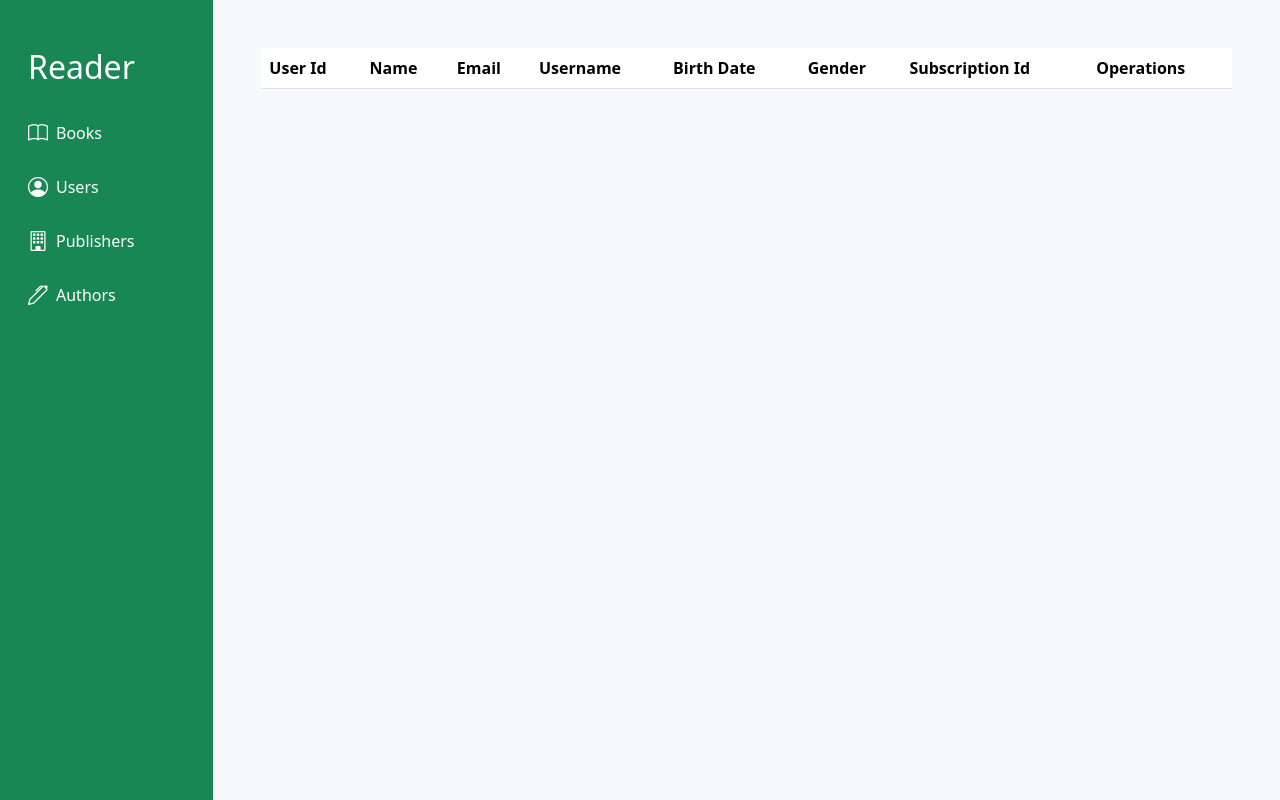
After one commit to emrebozkurt0/reader, a Flask app: page /users in a window 1280 px wide. The commit adds this page. Run offline with Flask 3, Linux system fonts and the light colour scheme; lists and menus that the app fills with data are empty.

Commit message:
crud pages

```diff
--- a/main/routes.py
+++ b/main/routes.py
@@ -1,10 +1,31 @@
 from flask import render_template, request
 from app import app
 
-@app.route('/')
+""" @app.route('/')
 def home():
-    return render_template("home.html")
+    return render_template("home.html") """
 
-@app.route('/admin')
+
+@app.route("/")
 def admin():
     return render_template("admin.html")
+
+
+@app.route("/books")
+def books():
+    return render_template("/crud/books.html")
+
+
+@app.route("/users")
+def users():
+    return render_template("/crud/users.html")
+
+
+@app.route("/publishers")
+def publishers():
+    return render_template("/crud/publishers.html")
+
+
+@app.route("/authors")
+def authors():
+    return render_template("/crud/authors.html")
--- /dev/null
+++ b/main/templates/crud/crud_layout.html
@@ -0,0 +1,12 @@
+{% extends "layout.html" %} {% block content %}
+<table class="table col-12">
+  <thead>
+    <tr>
+      {%block headers%}{%endblock%}
+    </tr>
+  </thead>
+  <tbody>
+    {%block rows%}{%endblock%}
+  </tbody>
+</table>
+{% endblock %}
--- /dev/null
+++ b/main/templates/crud/publishers.html
@@ -0,0 +1,6 @@
+{% extends "/crud/crud_layout.html" %} {% block title %} Publishers {% endblock %}
+{%block headers%}
+<th scope="col">Publisher Id</th>
+<th scope="col">Name</th>
+<th scope="col">Operations</th>
+{%endblock%}
--- /dev/null
+++ b/main/templates/crud/users.html
@@ -0,0 +1,11 @@
+{% extends "/crud/crud_layout.html" %} {% block title %} Users {% endblock %}
+{%block headers%}
+<th scope="col">User Id</th>
+<th scope="col">Name</th>
+<th scope="col">Email</th>
+<th scope="col">Username</th>
+<th scope="col">Birth Date</th>
+<th scope="col">Gender</th>
+<th scope="col">Subscription Id</th>
+<th scope="col">Operations</th>
+{%endblock%}
--- a/main/templates/layout.html
+++ b/main/templates/layout.html
@@ -16,7 +16,70 @@
     <title>{% block title %} {% endblock %}</title>
   </head>
   <body class="vh-100">
-    {%block content%}{% endblock %}
+    <div class="container-fluid h-100">
+      <div class="row h-100">
+        <nav
+          class="col-12 col-lg-2 bg-success text-white d-flex flex-column align-items-center"
+          style="padding-top: 3rem"
+        >
+          <button
+            class="btn btn-success d-lg-none mb-3"
+            type="button"
+            data-bs-toggle="collapse"
+            data-bs-target="#sidebarMenu"
+            aria-expanded="false"
+            aria-controls="sidebarMenu"
+          >
+            Menu
+          </button>
+          <div id="sidebarMenu" class="collapse d-lg-block w-100">
+            <h2
+              class="text-white mb-4 text-left d-none d-lg-block"
+              style="padding: 0 1rem"
+            >
+              <a href="/" class="text-decoration-none text-white">Reader</a>
+            </h2>
+            <ul class="nav flex-column">
+              <li class="nav-item mb-2">
+                <a
+                  href="/books"
+                  class="nav-link text-white d-flex align-items-center gap-2"
+                >
+                  <i class="bi bi-book fs-5"></i> Books
+                </a>
+              </li>
+              <li class="nav-item mb-2">
+                <a
+                  href="/users"
+                  class="nav-link text-white d-flex align-items-center gap-2"
+                >
+                  <i class="bi bi-person-circle fs-5"></i> Users
+                </a>
+              </li>
+              <li class="nav-item mb-2">
+                <a
+                  href="/publishers"
+                  class="nav-link text-white d-flex align-items-center gap-2"
+                >
+                  <i class="bi bi-building fs-5"></i> Publishers
+                </a>
+              </li>
+              <li class="nav-item mb-2">
+                <a
+                  href="/authors"
+                  class="nav-link text-white d-flex align-items-center gap-2"
+                >
+                  <i class="bi bi-pen fs-5"></i> Authors
+                </a>
+              </li>
+            </ul>
+          </div>
+        </nav>
+        <main class="col-12 col-lg-10 bg-light p-3 p-lg-5">
+          {%block content%}{% endblock %}
+        </main>
+      </div>
+    </div>
     <script src="https://cdn.jsdelivr.net/npm/bootstrap@5.3.3/dist/js/bootstrap.bundle.min.js"></script>
   </body>
 </html>
```
Also changed, not shown: main/templates/admin.html (+22 -60 lines), main/templates/crud/authors.html (added, +10 -0 lines), main/templates/crud/books.html (added, +10 -0 lines), main/templates/home.html (deleted, +0 -7 lines).
